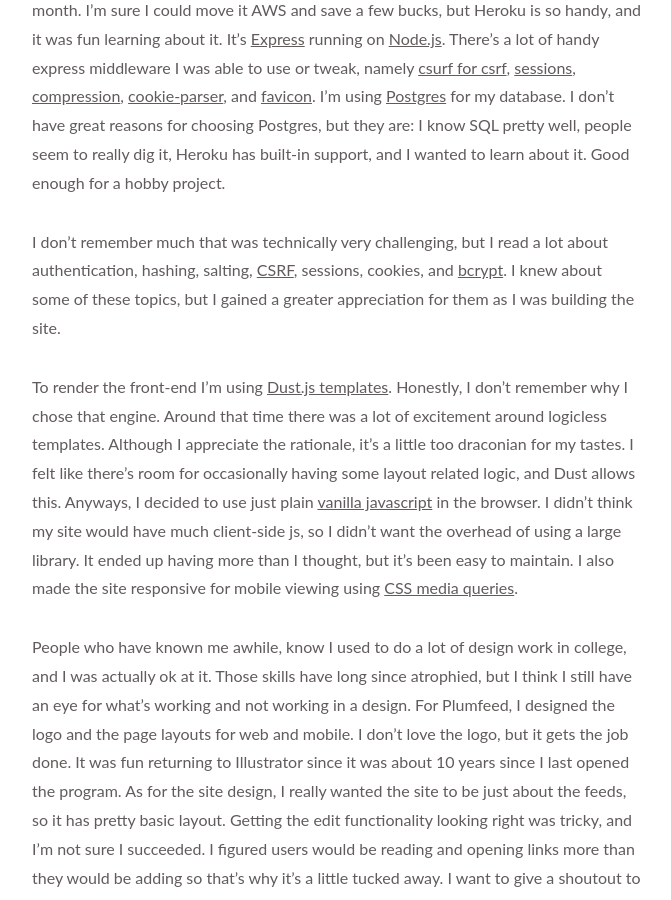
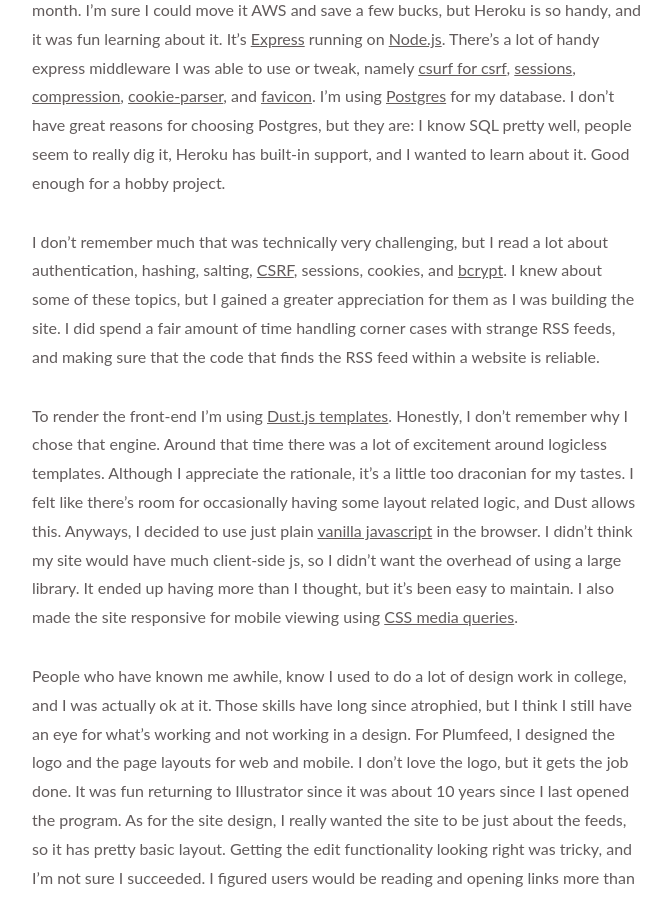
Before and after one commit to newtang/newtang.github.io, a Jekyll site: the page built from _posts/2017-02-12-plumfeed-origins.markdown, in a window 1280 px wide and 900 px high, scrolled down 1978 px. Shown: the whole window, without its empty margins (303-974 px from the left). Built offline with Jekyll 4.4.1, drawn with Linux system fonts in a browser that asks for light colours.

Commit message:
Adding a sentence about difficulty.

```diff
--- a/_posts/2017-02-12-plumfeed-origins.markdown
+++ b/_posts/2017-02-12-plumfeed-origins.markdown
@@ -21,7 +21,7 @@
 
 Ok, tech spec time! Plumfeed is built on [Heroku's](https://heroku.com) Hobby Dyno which costs $7 a month. I'm sure I could move it AWS and save a few bucks, but Heroku is so handy, and it was fun learning about it. It's [Express](https://expressjs.com/) running on [Node.js](https://nodejs.org/en/). There's a lot of handy express middleware I was able to use or tweak, namely [csurf for csrf](https://www.npmjs.com/package/csurf), [sessions](https://www.npmjs.com/package/express-session), [compression](https://www.npmjs.com/package/compression), [cookie-parser](https://www.npmjs.com/package/cookie-parser), and [favicon](https://www.npmjs.com/package/serve-favicon). I'm using [Postgres](https://www.postgresql.org/) for my database. I don't have great reasons for choosing Postgres, but they are: I know SQL pretty well, people seem to really dig it, Heroku has built-in support, and I wanted to learn about it. Good enough for a hobby project.
 
-I don't remember much that was technically very challenging, but I read a lot about authentication, hashing, salting, [CSRF](https://www.owasp.org/index.php/Cross-Site_Request_Forgery_(CSRF)_Prevention_Cheat_Sheet), sessions, cookies, and [bcrypt](https://www.npmjs.com/package/bcrypt). I knew about some of these topics, but I gained a greater appreciation for them as I was building the site.
+I don't remember much that was technically very challenging, but I read a lot about authentication, hashing, salting, [CSRF](https://www.owasp.org/index.php/Cross-Site_Request_Forgery_(CSRF)_Prevention_Cheat_Sheet), sessions, cookies, and [bcrypt](https://www.npmjs.com/package/bcrypt). I knew about some of these topics, but I gained a greater appreciation for them as I was building the site. I did spend a fair amount of time handling corner cases with strange RSS feeds, and making sure that the code that finds the RSS feed within a website is reliable.
 
 To render the front-end I'm using [Dust.js templates](https://dustjs.com). Honestly, I don't remember why I chose that engine. Around that time there was a lot of excitement around logicless templates. Although I appreciate the rationale, it's a little too draconian for my tastes. I felt like there's room for occasionally having some layout related logic, and Dust allows this. Anyways, I decided to use just plain [vanilla javascript](http://vanilla-js.com/) in the browser. I didn't think my site would have much client-side js, so I didn't want the overhead of using a large library. It ended up having more than I thought, but it's been easy to maintain. I also made the site responsive for mobile viewing using [CSS media queries](https://developer.mozilla.org/en-US/docs/Web/CSS/Media_Queries/Using_media_queries).
 
```
